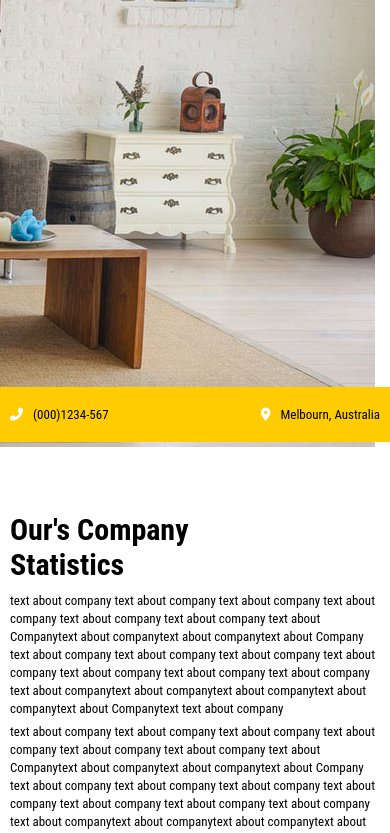
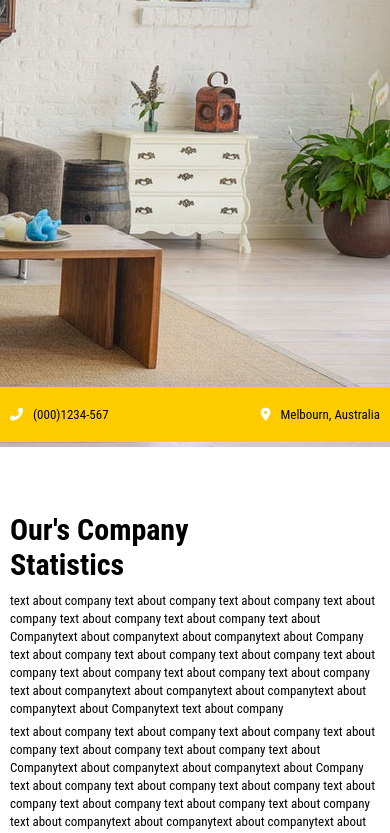
Before and after one commit to Belousk/Luxestate, a plain HTML site: page index.html in a window 390 px wide. Shown: the part 233-1066 px from the top of the page. Drawn offline with Linux system fonts and the light colour scheme.

Commit message:
Update style.css

```diff
--- a/style.css
+++ b/style.css
@@ -597,7 +597,7 @@ hr{
 	}
 	.intro-img{
 		background-position: bottom 0px right 320px;
-		width: 695px;
+		width: 710px;
 	}
 	.intro-text{
 		position: relative;
```
